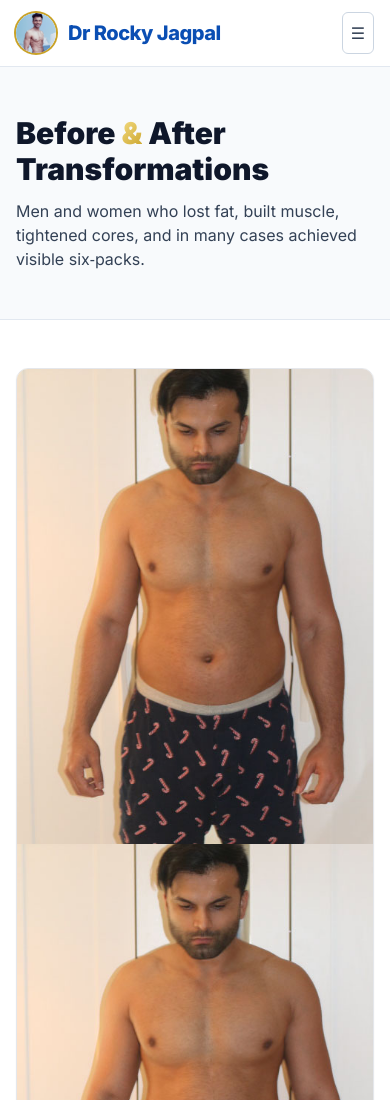
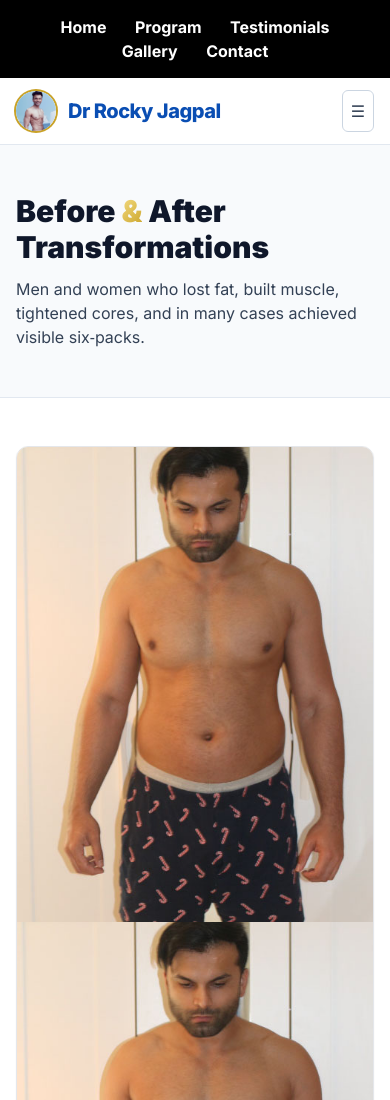
Before and after one commit to Rockmediaai/drrockyjagpal, a website: page before-after.html in a window 390 px wide. Shown: the top 1100 px of the page. Drawn offline with nearby package versions, Linux system fonts and the light colour scheme.

Commit message:
Update before-after.html

```diff
--- a/before-after.html
+++ b/before-after.html
@@ -73,6 +73,15 @@
       </style>
 </head>
 <body class="bg-white text-slate-900 font-sans">
+  <body class="bg-white text-slate-900 font-sans">
+
+<div class="mobile-menu">
+    <a href="index.html#home">Home</a>
+    <a href="index.html#program">Program</a>
+    <a href="index.html#testimonials">Testimonials</a>
+    <a href="index.html#before-after">Gallery</a>
+    <a href="index.html#contact">Contact</a>
+</div>
   <header class="sticky top-0 z-40 bg-white/80 backdrop-blur border-b border-slate-200">
     <div class="max-w-7xl mx-auto px-4 sm:px-6 lg:px-8 py-3 flex items-center justify-between">
       <div class="flex items-center gap-3">
```
